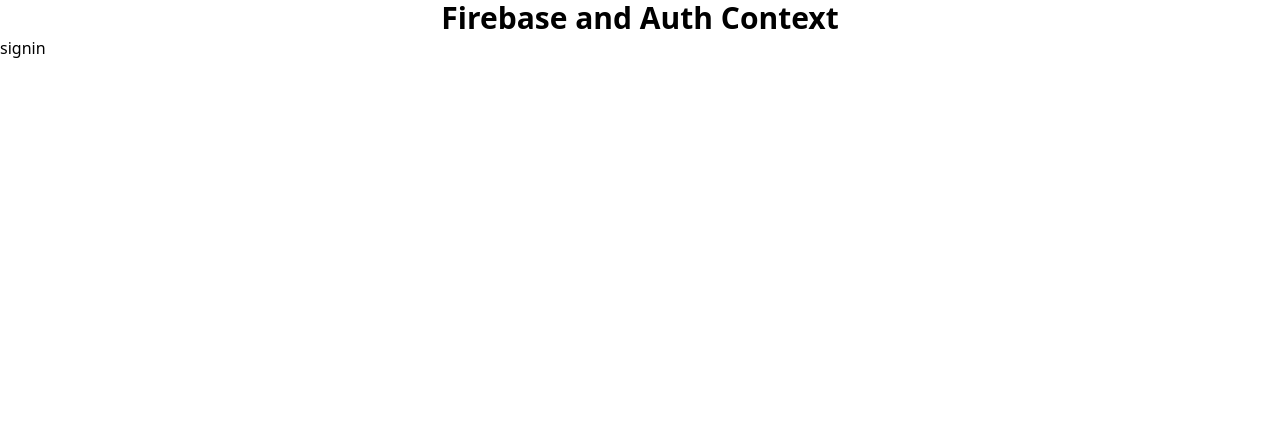
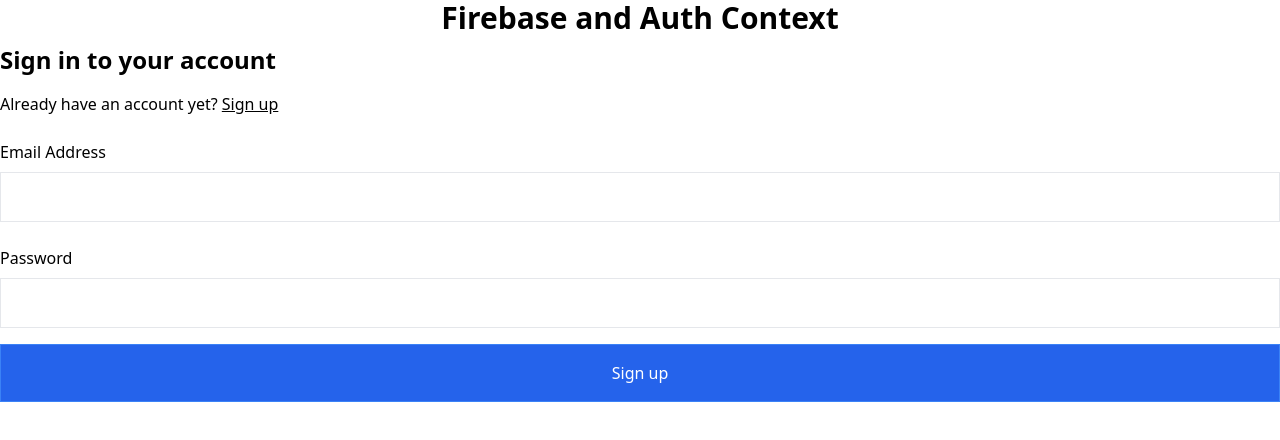
Before and after one commit to amarjyothi98/firebase-r-tailwind-auth, a React (Create React App) app: page / in a window 1280 px wide. Shown: the top 440 px of the page. Built offline with nearby package versions, Linux system fonts and the light colour scheme.

Commit message:
completed the pages with styling

```diff
--- a/src/App.js
+++ b/src/App.js
@@ -1,6 +1,8 @@
 import "./index.css"
 import { BrowserRouter as Router, Routes, Route } from "react-router-dom";
 import Signin from "./components/Signin";
+import Signup from "./components/Signup"
+import Account from "./components/Account"
 
 function App() {
   return (
@@ -11,6 +13,8 @@
       <Router>
         <Routes>
           <Route path="/" element={<Signin/>}/>
+          <Route path="/signup" element={<Signup/>}/>
+          <Route path="/account" element={<Account/>}/>
         </Routes>
       </Router>
     </div>
--- a/src/components/Account.jsx
+++ b/src/components/Account.jsx
@@ -0,0 +1,12 @@
+import React from 'react'
+
+export default function Account() {
+  return (
+    <div className='max-w-[600px] mx-auto my-16 p-4'>
+      <h1 className='text-2xl font-bold py-4'>Account</h1>
+      <p>User Email: </p>
+
+      <button className='border px-6 py-2 my-4'>Logout</button>
+    </div>
+  )
+}
--- a/src/components/Signin.jsx
+++ b/src/components/Signin.jsx
@@ -1,9 +1,28 @@
 import React from 'react'
+import { Link } from 'react-router-dom'
 
 export default function Signin() {
   return (
-    <div>
-      signin
+    <div className='max—w—[700px] mx—auto my—16 p—4' >
+      <div>
+        <h1 className='text-2xl font-bold py-2'>Sign in to your account</h1>
+        <p className="py-2">
+          Already have an account yet? <Link to="/signup" className='underline'>Sign up</Link>
+        </p>
+      </div>
+      <form >
+        <div className='flex flex-col py-2'>
+          <label className='py-2 font-medium'>Email Address</label>
+          <input type="email" className='border p-3' />
+        </div>
+        <div className='flex flex-col py-2'>
+          <label className='py-2 font-medium'>Password</label>
+          <input type="password" className='border p-3' />
+        </div>
+        <button className='border border-blue-500 bg-blue-600 hover:bg-blue-500 w-full p-4 my-2 text-white'>Sign up</button>
+      </form>
+
+
     </div>
   )
 }
--- a/src/components/Signup.jsx
+++ b/src/components/Signup.jsx
@@ -1,9 +1,28 @@
 import React from 'react'
+import { Link } from 'react-router-dom'
 
 export default function Signup() {
   return (
-    <div>
-      signup
+    <div className='max—w—[700px] mx—auto my—16 p—4' >
+      <div>
+        <h1 className='text-2xl font-bold py-2'>Sign up for a free account</h1>
+        <p className="py-2">
+          Don't have an account yet? <Link to="/" className='underline'>Sign in</Link>
+        </p>
+      </div>
+      <form >
+        <div className='flex flex-col py-2'>
+          <label className='py-2 font-medium'>Email Address</label>
+          <input type="email" className='border p-3' />
+        </div>
+        <div className='flex flex-col py-2'>
+          <label className='py-2 font-medium'>Password</label>
+          <input type="password" className='border p-3' />
+        </div>
+        <button className='border border-blue-500 bg-blue-600 hover:bg-blue-500 w-full p-4 my-2 text-white'>Sign up</button>
+      </form>
+
+
     </div>
   )
 }
```
